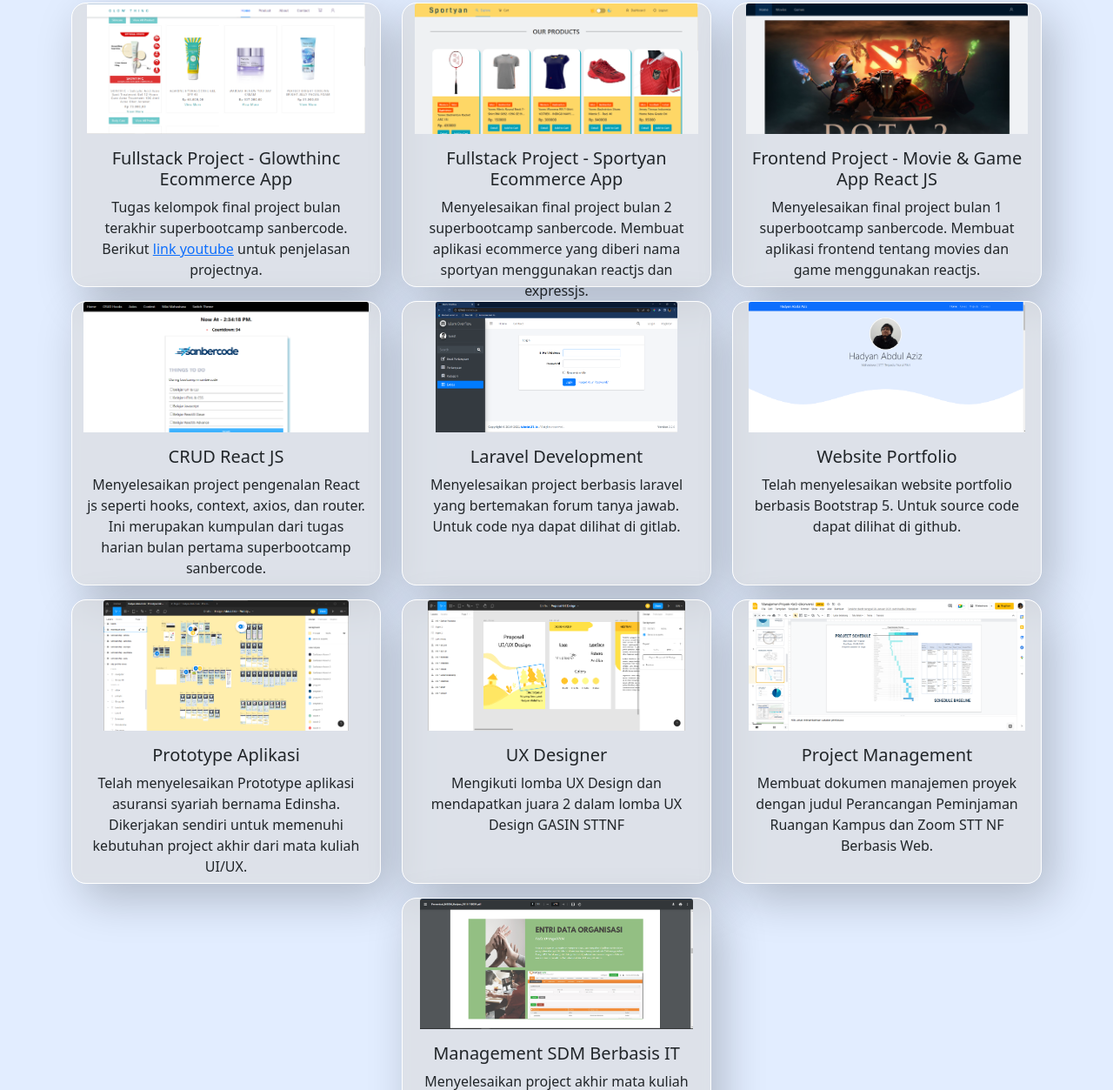
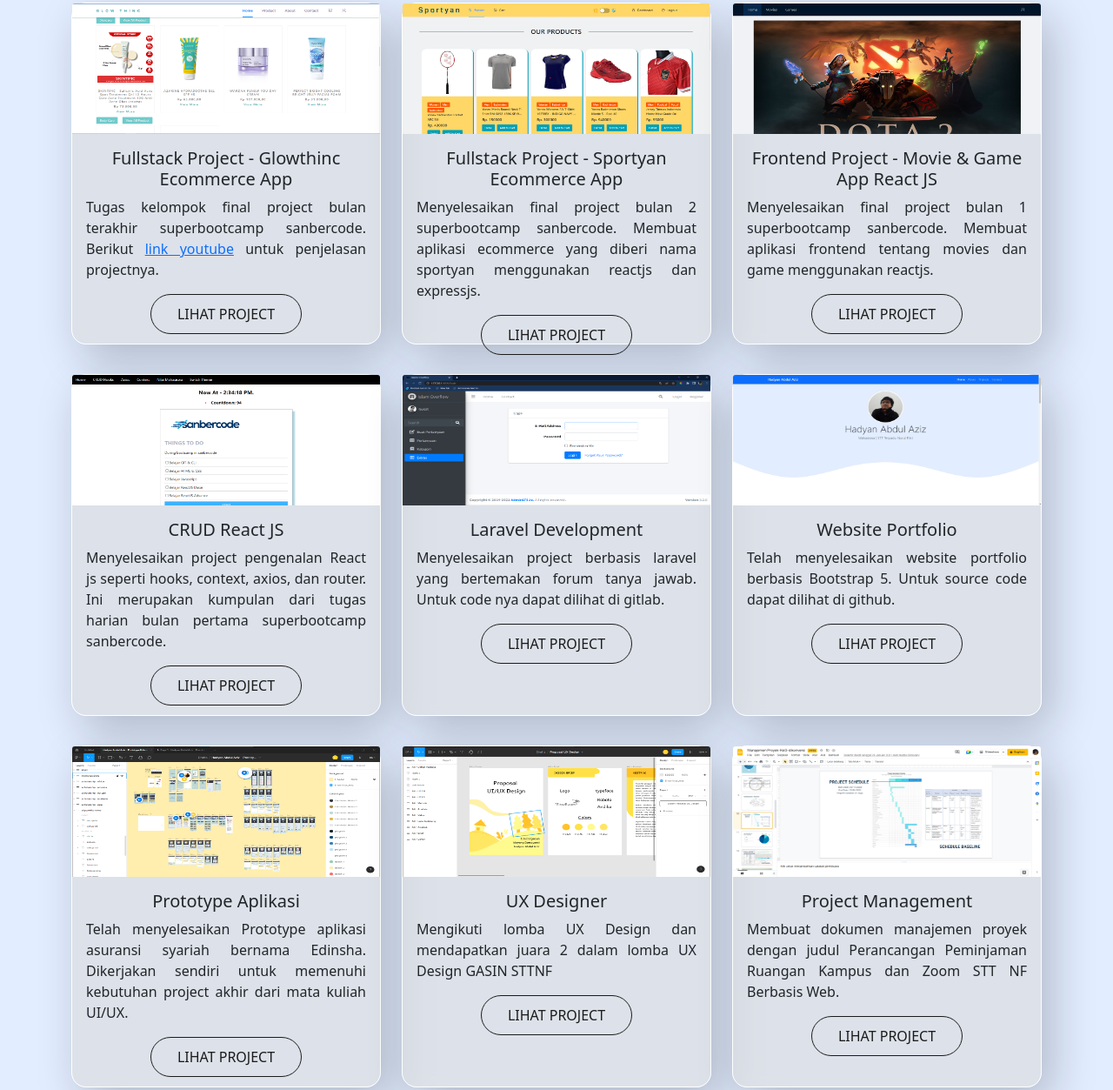
Before and after one commit to hadyanaa/hadyanaa.github.io, a plain HTML site: page index.html in a window 1280 px wide. Shown: the part 1356-2609 px from the top of the page at 87% size. Drawn offline with nearby package versions, Linux system fonts and the light colour scheme.

Commit message:
add button on card projects

```diff
--- a/index.html
+++ b/index.html
@@ -101,100 +101,103 @@
           </div>
         </div>
         <div class="row justify-content-center">
-          <div class="col-md-4 mb-3">
+          <div class="col-md-4 panjang">
             <div class="card card2">
-              <a href="https://glowthinc.netlify.app/" target="_blank"> <img src="img/projects/project-bulan4.png" class="card-img-top card-img-top-project" alt="Project 1" /></a>
+             <img src="img/projects/project-bulan4.png" class="card-img-top card-img-top-project" alt="Project 1" />
               <div class="card-body card-body-project">
                 <h5 class="card-text">Fullstack Project - Glowthinc Ecommerce App</h5>
-                <p class="card-text">Tugas kelompok final project bulan terakhir superbootcamp sanbercode. Berikut <a href="https://youtu.be/cDfDmkvBuA4" target="_blank">link youtube</a> untuk penjelasan projectnya.</p>
+                <p class="card-text card-desc">Tugas kelompok final project bulan terakhir superbootcamp sanbercode. Berikut <a href="https://youtu.be/cDfDmkvBuA4" target="_blank">link youtube</a> untuk penjelasan projectnya.</p>
+                <a href="https://glowthinc.netlify.app/" target="_blank" class="card-text btn"> Lihat Project</a>
               </div>
             </div>
           </div>
-          <div class="col-md-4 mb-3">
+          <div class="col-md-4 panjang">
             <div class="card card2">
-              <a href="https://sportyan.netlify.app" target="_blank"> <img src="img/projects/project-bulan2.png" class="card-img-top card-img-top-project" alt="Project 1" /></a>
+              <img src="img/projects/project-bulan2.png" class="card-img-top card-img-top-project" alt="Project 1" />
               <div class="card-body card-body-project">
                 <h5 class="card-text">Fullstack Project - Sportyan Ecommerce App</h5>
-                <p class="card-text">Menyelesaikan final project bulan 2 superbootcamp sanbercode. Membuat aplikasi ecommerce yang diberi nama sportyan menggunakan reactjs dan expressjs.</p>
+                <p class="card-text card-desc">Menyelesaikan final project bulan 2 superbootcamp sanbercode. Membuat aplikasi ecommerce yang diberi nama sportyan menggunakan reactjs dan expressjs.</p>
+                <a href="https://sportyan.netlify.app" target="_blank" class="card-text btn"> Lihat Project</a>
               </div>
             </div>
           </div>
-          <div class="col-md-4 mb-3">
+          <div class="col-md-4 panjang">
             <div class="card card2">
-              <a href="https://frontendproject-hadyan-and-dany.netlify.app/" target="_blank"> <img src="img/projects/project-bulan1.png" class="card-img-top card-img-top-project" alt="Project 1" /></a>
+              <img src="img/projects/project-bulan1.png" class="card-img-top card-img-top-project" alt="Project 1" />
               <div class="card-body card-body-project">
                 <h5 class="card-text">Frontend Project - Movie & Game App React JS</h5>
-                <p class="card-text">Menyelesaikan final project bulan 1 superbootcamp sanbercode. Membuat aplikasi frontend tentang movies dan game menggunakan reactjs.</p>
+                <p class="card-text card-desc">Menyelesaikan final project bulan 1 superbootcamp sanbercode. Membuat aplikasi frontend tentang movies dan game menggunakan reactjs.</p>
+                <a href="https://frontendproject-hadyan-and-dany.netlify.app/" target="_blank" class="card-text btn"> Lihat Project</a>
               </div>
             </div>
           </div>
-          <div class="col-md-4 mb-3">
+          <div class="col-md-4 panjang">
             <div class="card card2">
-              <a href="https://hadyan-reactjs.netlify.app/" target="_blank"> <img src="img/projects/crud-reactjs.png" class="card-img-top card-img-top-project" alt="Project 1" /></a>
+              <img src="img/projects/crud-reactjs.png" class="card-img-top card-img-top-project" alt="Project 1" />
               <div class="card-body card-body-project">
                 <h5 class="card-text">CRUD React JS</h5>
-                <p class="card-text">Menyelesaikan project pengenalan React js seperti hooks, context, axios, dan router. Ini merupakan kumpulan dari tugas harian bulan pertama superbootcamp sanbercode.</p>
+                <p class="card-text card-desc">Menyelesaikan project pengenalan React js seperti hooks, context, axios, dan router. Ini merupakan kumpulan dari tugas harian bulan pertama superbootcamp sanbercode.</p>
+                <a href="https://hadyan-reactjs.netlify.app/" target="_blank" class="card-text btn"> Lihat Project</a>
               </div>
             </div>
           </div>
-          <div class="col-md-4 mb-3">
+          <div class="col-md-4 panjang">
             <div class="card card2">
-              <a href="https://gitlab.com/hadyanaa/final-project" target="_blank"> <img src="img/projects/io.png" class="card-img-top card-img-top-project" alt="Project 1" /></a>
+              <img src="img/projects/io.png" class="card-img-top card-img-top-project" alt="Project 1" />
               <div class="card-body card-body-project">
                 <h5 class="card-text">Laravel Development</h5>
-                <p class="card-text">Menyelesaikan project berbasis laravel yang bertemakan forum tanya jawab. Untuk code nya dapat dilihat di gitlab.</p>
+                <p class="card-text card-desc">Menyelesaikan project berbasis laravel yang bertemakan forum tanya jawab. Untuk code nya dapat dilihat di gitlab.</p>
+                <a href="https://gitlab.com/hadyanaa/final-project" target="_blank" class="card-text btn"> Lihat Project</a>
               </div>
             </div>
           </div>
-          <div class="col-md-4 mb-3">
+          <div class="col-md-4 panjang">
             <div class="card card2">
-              <a href="https://github.com/hadyanaa/portfolio" target="_blank"> <img src="img/projects/wp.png" class="card-img-top card-img-top-project" alt="Project 2" /></a>
+              <img src="img/projects/wp.png" class="card-img-top card-img-top-project" alt="Project 2" />
               <div class="card-body card-body-project">
                 <h5>Website Portfolio</h5>
-                <p class="card-text">Telah menyelesaikan website portfolio berbasis Bootstrap 5. Untuk source code dapat dilihat di github.</p>
+                <p class="card-text card-desc">Telah menyelesaikan website portfolio berbasis Bootstrap 5. Untuk source code dapat dilihat di github.</p>
+                <a href="https://github.com/hadyanaa/portfolio" target="_blank" class="card-text btn"> Lihat Project</a>
               </div>
             </div>
           </div>
-          <div class="col-md-4 mb-3">
+          <div class="col-md-4 panjang">
             <div class="card card2">
-              <a
-                href="https://www.figma.com/proto/FrJjg3Kz4fX7rowxJeHklA/Hadyan-Abdul-Aziz---Prototype-Edinsha-(Asuransi-Syariah)?page-id=0%3A1&node-id=120%3A0&viewport=241%2C48%2C0.09&scaling=scale-down&starting-point-node-id=120%3A0"
-                target="_blank"
-              >
-                <img src="img/projects/ps.png" class="card-img-top card-img-top-project" alt="Project 3"
-              /></a>
+              <img src="img/projects/ps.png" class="card-img-top card-img-top-project" alt="Project 3" />
               <div class="card-body card-body-project">
                 <h5>Prototype Aplikasi</h5>
-                <p class="card-text">Telah menyelesaikan Prototype aplikasi asuransi syariah bernama Edinsha. Dikerjakan sendiri untuk memenuhi kebutuhan project akhir dari mata kuliah UI/UX.</p>
+                <p class="card-text card-desc">Telah menyelesaikan Prototype aplikasi asuransi syariah bernama Edinsha. Dikerjakan sendiri untuk memenuhi kebutuhan project akhir dari mata kuliah UI/UX.</p>
+                <a href="https://www.figma.com/proto/FrJjg3Kz4fX7rowxJeHklA/Hadyan-Abdul-Aziz---Prototype-Edinsha-(Asuransi-Syariah)?page-id=0%3A1&node-id=120%3A0&viewport=241%2C48%2C0.09&scaling=scale-down&starting-point-node-id=120%3A0" target="_blank" class="card-text btn"> Lihat Project</a>
               </div>
             </div>
           </div>
-          <div class="col-md-4 mb-3">
+          <div class="col-md-4 panjang">
             <div class="card card2">
-              <a href="https://www.figma.com/file/we5dxlnrVcX5RWGmq15Vgf/Proposal-UX-Design?node-id=0%3A1" target="_blank"> <img src="img/projects/ux.png" class="card-img-top card-img-top-project" alt="Project 4" /></a>
+              <img src="img/projects/ux.png" class="card-img-top card-img-top-project" alt="Project 4" />
               <div class="card-body card-body-project">
                 <h5>UX Designer</h5>
-                <p class="card-text">Mengikuti lomba UX Design dan mendapatkan juara 2 dalam lomba UX Design GASIN STTNF</p>
+                <p class="card-text card-desc">Mengikuti lomba UX Design dan mendapatkan juara 2 dalam lomba UX Design GASIN STTNF</p>
+                <a href="https://www.figma.com/file/we5dxlnrVcX5RWGmq15Vgf/Proposal-UX-Design?node-id=0%3A1" target="_blank" class="card-text btn"> Lihat Project</a>
               </div>
             </div>
           </div>
-          <div class="col-md-4 mb-3">
+          <div class="col-md-4 panjang">
             <div class="card card2">
-              <a href="https://docs.google.com/presentation/d/1H3-V8cU-NArk2imxmfywnMvPFhxvOwBK/edit?usp=sharing&ouid=112347167096783544124&rtpof=true&sd=true" target="_blank">
-                <img src="img/projects/pm.png" class="card-img-top card-img-top-project" alt="Project 5"
-              /></a>
+              <img src="img/projects/pm.png" class="card-img-top card-img-top-project" alt="Project 5"/>
               <div class="card-body card-body-project">
                 <h5>Project Management</h5>
-                <p class="card-text">Membuat dokumen manajemen proyek dengan judul Perancangan Peminjaman Ruangan Kampus dan Zoom STT NF Berbasis Web.</p>
+                <p class="card-text card-desc">Membuat dokumen manajemen proyek dengan judul Perancangan Peminjaman Ruangan Kampus dan Zoom STT NF Berbasis Web.</p>
+                <a href="https://docs.google.com/presentation/d/1H3-V8cU-NArk2imxmfywnMvPFhxvOwBK/edit?usp=sharing&ouid=112347167096783544124&rtpof=true&sd=true" target="_blank" class="card-text btn"> Lihat Project</a>
               </div>
             </div>
           </div>
-          <div class="col-md-4 mb-3">
+          <div class="col-md-4 panjang">
             <div class="card card2">
-              <a href="https://drive.google.com/file/d/12FlBRxF-05wYWTHhjG-zsZsDDcbZt8lE/view?usp=sharing" target="_blank"> <img src="img/projects/msdm.png" class="card-img-top card-img-top-project" alt="Project 6" /></a>
+              <img src="img/projects/msdm.png" class="card-img-top card-img-top-project" alt="Project 6" />
               <div class="card-body card-body-project">
                 <h5>Management SDM Berbasis IT</h5>
-                <p class="card-text">Menyelesaikan project akhir mata kuliah ini untuk melakukan simulasi Manajemen SDM berbasis IT menggunakan OrangeHRM.</p>
+                <p class="card-text card-desc">Menyelesaikan project akhir mata kuliah ini untuk melakukan simulasi Manajemen SDM berbasis IT menggunakan OrangeHRM.</p>
+                <a href="https://drive.google.com/file/d/12FlBRxF-05wYWTHhjG-zsZsDDcbZt8lE/view?usp=sharing" target="_blank" class="card-text btn"> Lihat Project</a>
               </div>
             </div>
           </div>
@@ -220,7 +223,7 @@
         </div>
         <div class="row justify-content-center">
           <div class="col-md-4 mb-3">
-            <div class="card card2">
+            <div class="card card2 card-certificate">
               <a href="https://superbootcamp.sanbercode.com/sertifikat/generate/4c3a419f-30ab-4b08-bfdd-3eff835ccce8" target="_blank"> <img src="img/certificate/superbootcamp.png" class="card-img-top card-img-top-certif" alt="Project 1" /></a>
               <div class="card-body">
                 <h5 class="card-text">Superbootcamp Fullstack Web Development</h5>
@@ -228,7 +231,7 @@
             </div>
           </div>
           <div class="col-md-4 mb-3">
-            <div class="card card2">
+            <div class="card card2 card-certificate">
               <a href="/img/certificate/vix-completion-certificate-36669IAPHGII462022 (4)-1.png" target="_blank"> <img src="img/certificate/vix-completion-certificate-36669IAPHGII462022 (4)-1.png" class="card-img-top" alt="Project 1" /></a>
               <div class="card-body">
                 <h5 class="card-text">Virtual Internship - Fullstack Development</h5>
@@ -236,7 +239,7 @@
             </div>
           </div>
           <div class="col-md-4 mb-3">
-            <div class="card card2">
+            <div class="card card2 card-certificate">
               <a href="https://www.sololearn.com/Certificate/CT-GSF6CUSP/jpg" target="_blank"> <img src="https://www.sololearn.com/Certificate/CT-GSF6CUSP/jpg" class="card-img-top" alt="Project 1" /></a>
               <div class="card-body">
                 <h5 class="card-text">PHP Course</h5>
@@ -244,7 +247,7 @@
             </div>
           </div>
           <div class="col-md-4 mb-3">
-            <div class="card card2">
+            <div class="card card2 card-certificate">
               <a href="https://drive.google.com/file/d/1owHOVLerSGCJsRc6rvQ_BvQ_aWfeJjot/view?usp=sharing" target="_blank"> <img src="img/certificate/sanbercode-laravel.PNG" class="card-img-top" alt="Project 1" /></a>
               <div class="card-body">
                 <h5 class="card-text">Laravel Web Development</h5>
@@ -252,7 +255,7 @@
             </div>
           </div>
           <div class="col-md-4 mb-3">
-            <div class="card card2">
+            <div class="card card2 card-certificate">
               <a href="/img/certificate/dicoding.png" target="_blank"> <img src="img/certificate/dicoding.png" class="card-img-top" alt="Project 1" /></a>
               <div class="card-body">
                 <h5 class="card-text">Belajar Dasar Visualisasi Data</h5>
@@ -260,7 +263,7 @@
             </div>
           </div>
           <div class="col-md-4 mb-3">
-            <div class="card card2">
+            <div class="card card2 card-certificate">
               <a href="/img/certificate/sololearn-sql.jpg" target="_blank"> <img src="img/certificate/sololearn-sql.jpg" class="card-img-top" alt="Project 1" /></a>
               <div class="card-body">
                 <h5 class="card-text">SQL course</h5>
@@ -268,7 +271,7 @@
             </div>
           </div>
           <div class="col-md-4 mb-3">
-            <div class="card card2">
+            <div class="card card2 card-certificate">
               <a href="/img/certificate/sololearn-html.jpg" target="_blank"> <img src="img/certificate/sololearn-html.jpg" class="card-img-top" alt="Project 1" /></a>
               <div class="card-body">
                 <h5 class="card-text">HTML Fundamentals course</h5>
--- a/style.css
+++ b/style.css
@@ -11,17 +11,24 @@
   padding-top: 5rem;
 }
 
+.link {
+  text-decoration: none;
+}
+
+.panjang {
+  margin-bottom: 100px;
+}
 .card2 {
   box-sizing: border-box;
   width: 100%;
-  height: 100%;
+  height: 120%;
   background: rgba(217, 217, 217, 0.58);
   border: 1px solid white;
   box-shadow: 12px 17px 51px rgba(0, 0, 0, 0.22);
   backdrop-filter: blur(6px);
   border-radius: 17px;
   text-align: center;
-  cursor: pointer;
+  /* cursor: pointer; */
   transition: all 0.5s;
   display: flex;
   align-items: center;
@@ -39,6 +46,10 @@
   transform: scale(0.95) rotateZ(1.7deg);
 }
 
+.card-certificate{
+  height: 100%;
+}
+
 .card-img, .card-img-top-project {
   height: 150px;
 }
@@ -52,7 +63,52 @@
   height: 175px;
 }
 
+.card-desc {
+  text-align: justify;
+}
+
 div{
   text-alignment: justify;
   border: 10px 10px 20px 20px solid;
 }
+
+.btn:link,
+.btn:visited {
+ text-transform: uppercase;
+ text-decoration: none;
+ color: rgb(27, 27, 27);
+ padding: 10px 30px;
+ border: 1px solid;
+ border-radius: 1000px;
+ display: inline-block;
+ transition: all .2s;
+ position: relative;
+}
+
+.btn:hover {
+ transform: translateY(-5px);
+ box-shadow: 0 10px 20px rgba(27, 27, 27, .5);
+}
+
+.btn:active {
+ transform: translateY(-3px);
+}
+
+.btn::after {
+ content: "";
+ display: inline-block;
+ height: 100%;
+ width: 100%;
+ border-radius: 100px;
+ top: 0;
+ left: 0;
+ position: absolute;
+ z-index: -1;
+ transition: all .3s;
+}
+
+.btn:hover::after {
+ background-color: rgb(0, 238, 255);
+ transform: scaleX(1.4) scaleY(1.5);
+ opacity: 0;
+}
```
